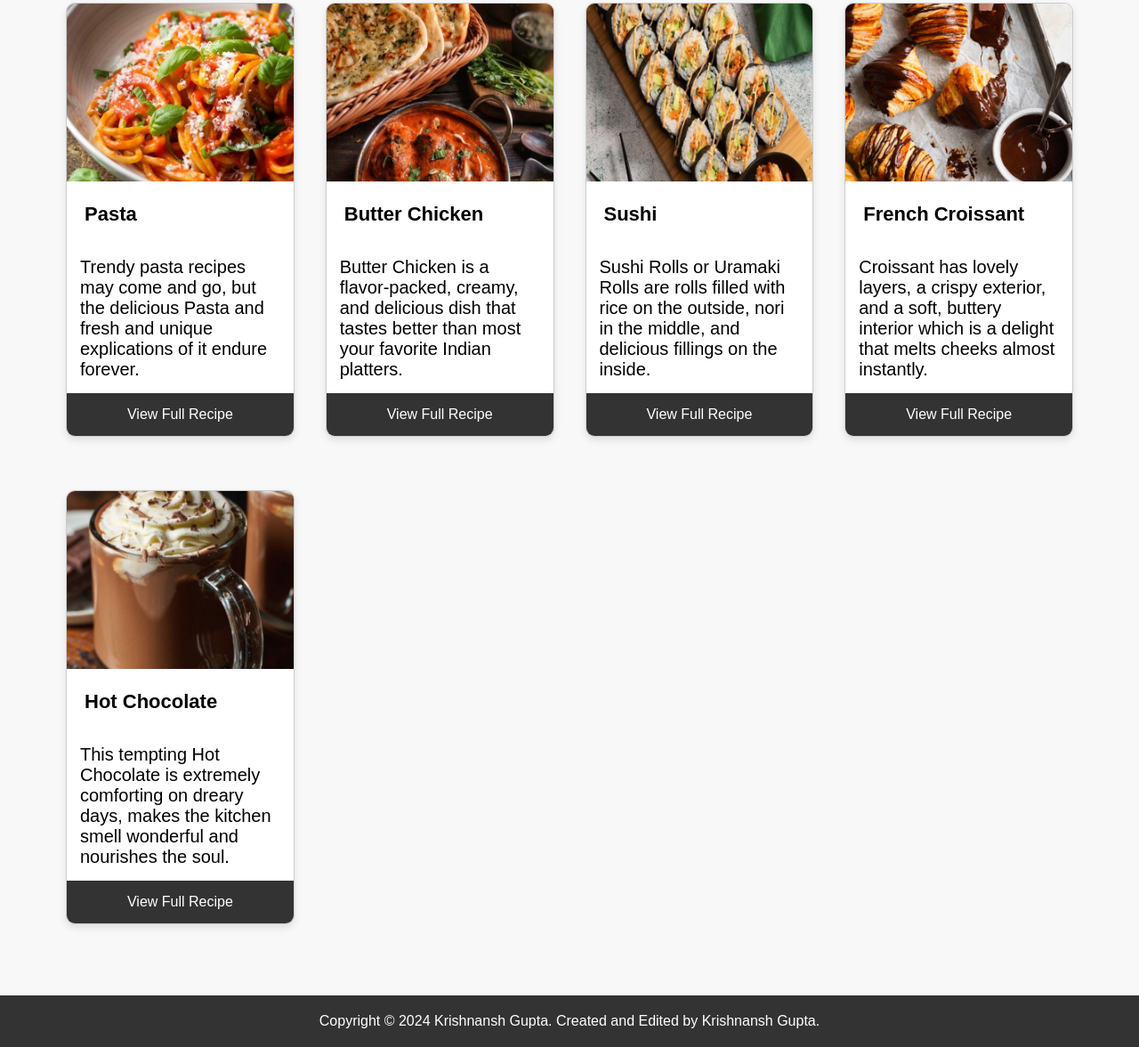
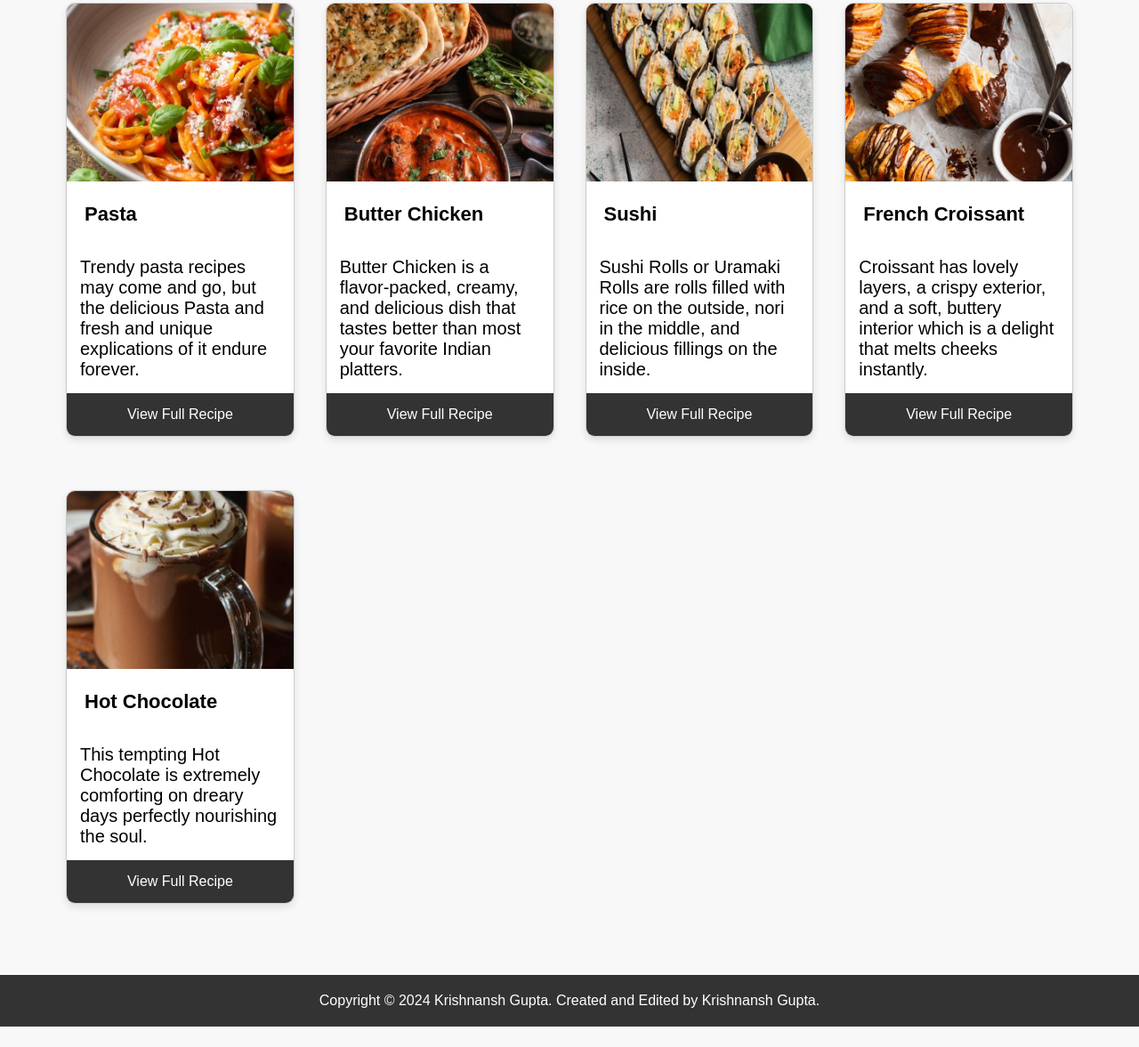
Before and after one commit to Krishnansh05/Cook-Book, a plain HTML site: page index.html in a window 1280 px wide. Shown: the part 631-1808 px from the top of the page at 89% size. After the commit the page ends 1785 px from the top, so only its background shows below. Drawn offline with Linux system fonts and the light colour scheme.

Commit message:
Update index.html

```diff
--- a/index.html
+++ b/index.html
@@ -76,16 +76,14 @@
                 <p>Croissant has lovely layers,
                      a crispy exterior, and a soft,
                      buttery interior which is a delight that melts
-                     cheeks almost instantly.</p>
+                     cheeks instantly.</p>
                 <a href="recipe4.html" target="_blank">View Full Recipe</a>
             </div>
             <div class="recipe-tabs">
                 <img src="./images/Hot Chocolate/IMG-20240528-WA0019.jpg">
                 <h2>Hot Chocolate</h2>
                 <p>This tempting Hot Chocolate is extremely comforting
-                     on dreary days, makes
-                    the kitchen smell wonderful and
-                     nourishes the soul.</p>
+                     on dreary days perfectly nourishing the soul.</p>
                 <a href="recipe5.html" target="_blank">View Full Recipe</a>
             </div>
         </div>
```
